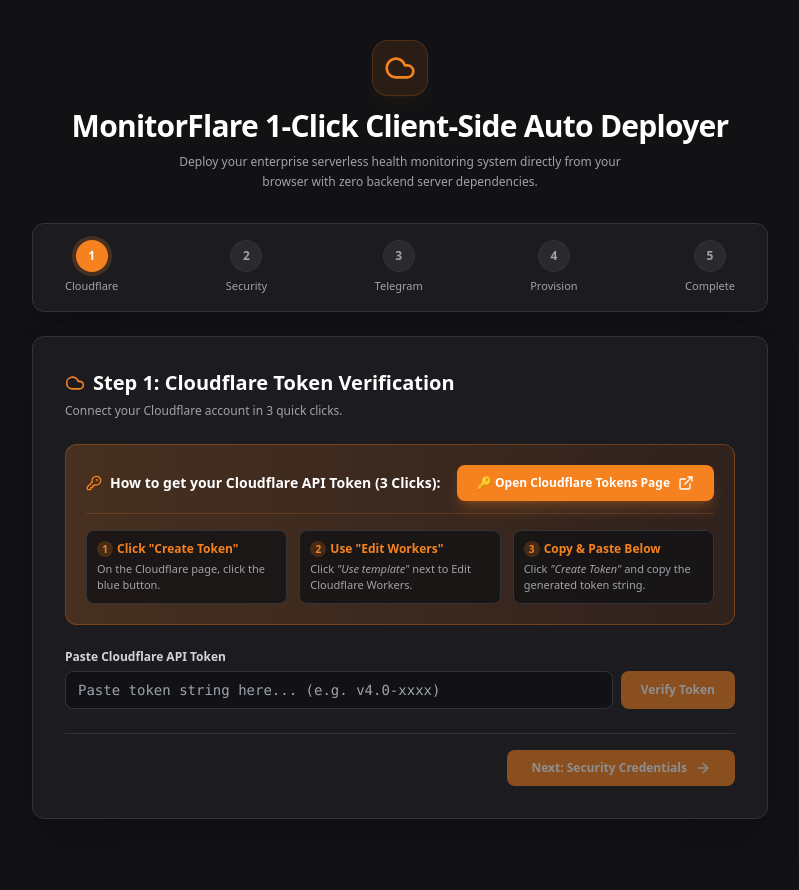
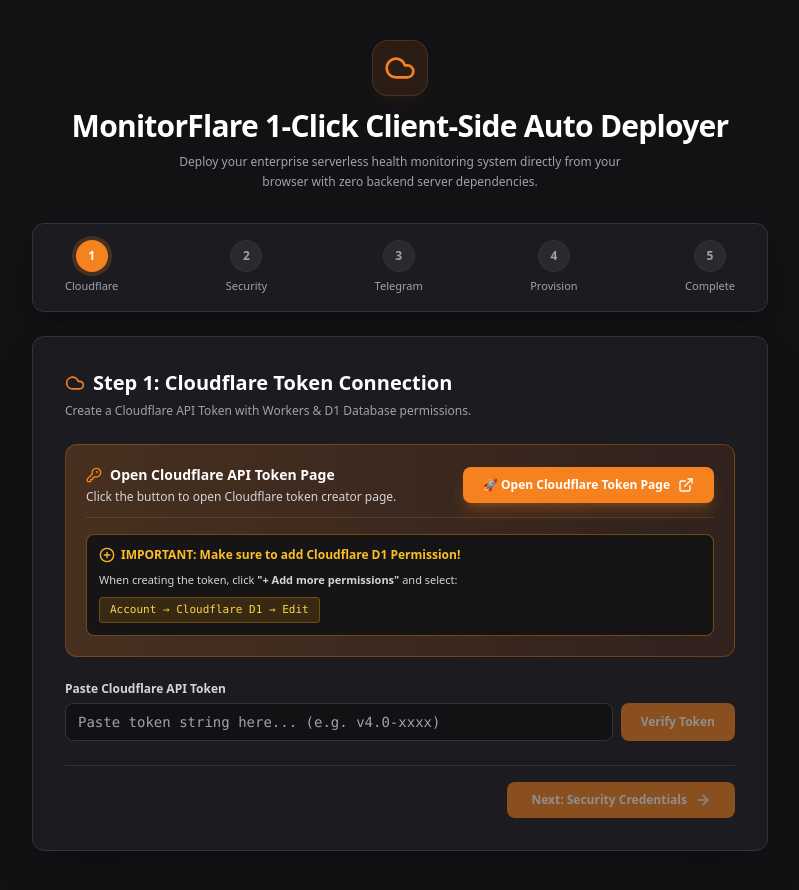
Before and after one commit to s7net/MonitorFlare-installer, a React (Vite) app: page / in a window 1280 px wide. Shown: the whole page, without its empty margins (240-1039 px from the left). Before the commit the page ends 859 px from the top, so only its background shows below. Built offline with nearby package versions, Linux system fonts and the light colour scheme.

Commit message:
Add explicit D1 Database permission instruction to token guide

```diff
--- a/src/App.tsx
+++ b/src/App.tsx
@@ -1,7 +1,7 @@
 import React, { useState } from 'react';
 import { CloudflareService, CloudflareAccount } from './services/cloudflare';
 import { generateRandomCredentials, hashPassword } from './utils/credentials';
-import { Shield, Cloud, Bot, Sparkles, CheckCircle2, AlertCircle, Copy, Check, ArrowRight, RefreshCw, ExternalLink, KeyRound, Database, Cpu, UserCheck, MousePointerClick } from 'lucide-react';
+import { Shield, Cloud, Bot, Sparkles, CheckCircle2, AlertCircle, Copy, Check, ArrowRight, RefreshCw, ExternalLink, KeyRound, Database, Cpu, UserCheck, PlusCircle } from 'lucide-react';
 
 export default function App() {
   const [step, setStep] = useState<number>(1);
@@ -97,8 +97,8 @@
     setTimeout(() => setCopiedField(null), 2000);
   };
 
-  // Cloudflare API Token Creation URL
-  const cloudflareTokenUrl = 'https://dash.cloudflare.com/profile/api-tokens';
+  // Direct Token URL
+  const cloudflareTokenUrl = 'https://dash.cloudflare.com/profile/api-tokens?template=edit_workers';
 
   // Run 100% Client-Side Automated Provisioning & Deployment
   const handleRunAutoDeploy = async () => {
@@ -225,27 +225,30 @@
           </div>
         )}
 
-        {/* STEP 1: CLOUDFLARE API TOKEN WITH 3-STEP VISUAL GUIDANCE */}
+        {/* STEP 1: CLOUDFLARE API TOKEN WITH CRITICAL D1 PERMISSION GUIDE */}
         {step === 1 && (
           <div className="space-y-6">
             <div>
               <h2 className="text-xl font-bold text-white flex items-center gap-2">
                 <Cloud className="w-5 h-5 text-brand" />
-                Step 1: Cloudflare Token Verification
+                Step 1: Cloudflare Token Connection
               </h2>
               <p className="text-xs text-zinc-400 mt-1 leading-relaxed">
-                Connect your Cloudflare account in 3 quick clicks.
+                Create a Cloudflare API Token with Workers & D1 Database permissions.
               </p>
             </div>
 
-            {/* 3-Step Quick Guidance Card */}
+            {/* Token Creation Card */}
             <div className="p-5 rounded-xl bg-gradient-to-r from-brand/20 to-orange-600/10 border border-brand/30 space-y-4">
               <div className="flex flex-col sm:flex-row items-start sm:items-center justify-between gap-4 border-b border-brand/20 pb-3">
                 <div className="space-y-1">
                   <div className="text-sm font-bold text-white flex items-center gap-2">
                     <KeyRound className="w-4 h-4 text-brand" />
-                    How to get your Cloudflare API Token (3 Clicks):
+                    Open Cloudflare API Token Page
                   </div>
+                  <p className="text-xs text-zinc-300">
+                    Click the button to open Cloudflare token creator page.
+                  </p>
                 </div>
 
                 <a
@@ -254,35 +257,22 @@
                   rel="noreferrer"
                   className="px-5 py-2.5 bg-brand hover:bg-brand-hover text-white rounded-lg text-xs font-bold inline-flex items-center gap-2 flex-shrink-0 no-underline shadow-lg shadow-brand/25 transition-all transform hover:-translate-y-0.5"
                 >
-                  <span>🔑 Open Cloudflare Tokens Page</span>
+                  <span>🚀 Open Cloudflare Token Page</span>
                   <ExternalLink className="w-4 h-4" />
                 </a>
               </div>
 
-              {/* Step-by-step visual bullet points */}
-              <div className="grid grid-cols-1 sm:grid-cols-3 gap-3 text-xs">
-                <div className="p-2.5 rounded-lg bg-[#121215]/80 border border-[#333339] space-y-1">
-                  <div className="font-bold text-brand flex items-center gap-1">
-                    <span className="w-4 h-4 rounded-full bg-brand/20 text-brand flex items-center justify-center text-[10px]">1</span>
-                    Click "Create Token"
-                  </div>
-                  <p className="text-[11px] text-zinc-400 m-0">On the Cloudflare page, click the blue button.</p>
+              {/* CRITICAL NOTE: Adding Cloudflare D1 Permission */}
+              <div className="p-3 rounded-lg bg-[#121215]/90 border border-amber-500/40 text-xs text-zinc-200 space-y-2">
+                <div className="font-bold text-amber-400 flex items-center gap-1.5">
+                  <PlusCircle className="w-4 h-4" />
+                  IMPORTANT: Make sure to add Cloudflare D1 Permission!
                 </div>
-
-                <div className="p-2.5 rounded-lg bg-[#121215]/80 border border-[#333339] space-y-1">
-                  <div className="font-bold text-brand flex items-center gap-1">
-                    <span className="w-4 h-4 rounded-full bg-brand/20 text-brand flex items-center justify-center text-[10px]">2</span>
-                    Use "Edit Workers"
-                  </div>
-                  <p className="text-[11px] text-zinc-400 m-0">Click <em>"Use template"</em> next to Edit Cloudflare Workers.</p>
-                </div>
-
-                <div className="p-2.5 rounded-lg bg-[#121215]/80 border border-[#333339] space-y-1">
-                  <div className="font-bold text-brand flex items-center gap-1">
-                    <span className="w-4 h-4 rounded-full bg-brand/20 text-brand flex items-center justify-center text-[10px]">3</span>
-                    Copy & Paste Below
-                  </div>
-                  <p className="text-[11px] text-zinc-400 m-0">Click <em>"Create Token"</em> and copy the generated token string.</p>
+                <p className="text-[11px] text-zinc-300 leading-relaxed m-0">
+                  When creating the token, click <strong>"+ Add more permissions"</strong> and select:
+                </p>
+                <div className="inline-block bg-amber-500/15 border border-amber-500/30 text-amber-300 font-mono text-[11px] px-2.5 py-1 rounded">
+                  Account → Cloudflare D1 → Edit
                 </div>
               </div>
             </div>
```
